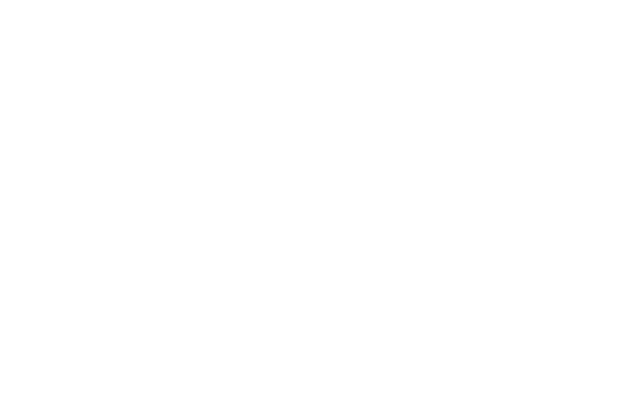
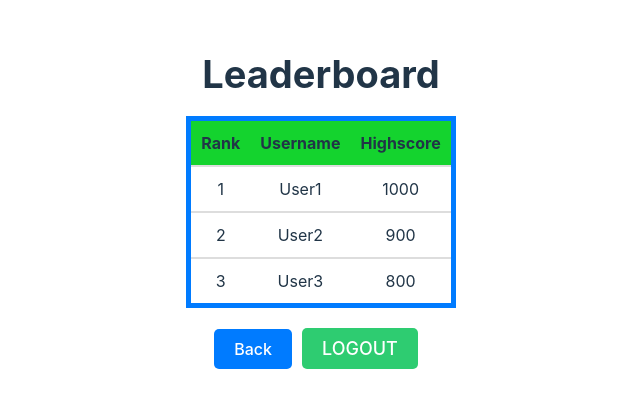
Before and after one commit to tkbunbury/3D-game, a React (Vite) app: page /leaderboard in a window 1280 px wide. Shown: the part 196-604 px from the top of the page, without its empty margins (319-959 px from the left). Built offline with nearby package versions, Linux system fonts and the light colour scheme.

Commit message:
Completed leaderboard front end

```diff
--- a/src/components/Leaderboard/Leaderboard.css
+++ b/src/components/Leaderboard/Leaderboard.css
@@ -0,0 +1,50 @@
+.leaderboard {
+    margin: auto;
+    padding: 20px;
+    max-width: 800px;
+}
+
+.leaderboard-title {
+    font-size: 38px;
+    margin-bottom: 20px;
+}
+
+.leaderboard-table {
+    width: 100%;
+    border-collapse: collapse;
+    margin-bottom: 20px;
+    border: 5px solid #007bff;
+}
+
+.leaderboard-table th,
+.leaderboard-table td {
+    padding: 10px;
+    border-bottom: 2px solid #ddd;
+}
+
+.leaderboard-table th {
+    text-align: left;
+    background-color: #14d32e;
+}
+
+.leaderboard-table tr:hover {
+    background-color: #5c5959;
+}
+
+.back-button,
+.logout-button {
+    margin-right: 10px;
+    padding: 10px 20px;
+    font-size: 16px;
+    background-color: #007bff;
+    color: #fff;
+    border: none;
+    border-radius: 5px;
+    cursor: pointer;
+    transition: background-color 0.3s ease;
+}
+
+.back-button:hover,
+.logout-button:hover {
+    background-color: #0056b3;
+}
--- a/src/components/Leaderboard/Leaderboard.jsx
+++ b/src/components/Leaderboard/Leaderboard.jsx
@@ -1,5 +1,51 @@
-function Leaderboard(){
+import React from 'react';
+import './Leaderboard.css';
+import { useNavigate } from 'react-router-dom';
 
+function Leaderboard() {
+    // Dummy data for leaderboard
+    const leaderboardData = [
+        { rank: 1, username: 'User1', highscore: 1000 },
+        { rank: 2, username: 'User2', highscore: 900 },
+        { rank: 3, username: 'User3', highscore: 800 },
+    ];
+
+    const navigate = useNavigate();
+
+    const handleBackClick = () => {
+        navigate(-1);
+    };
+
+    const handleLogoutClick = () => {
+        // We need to add Logic to logout the user and clear user data from local storage)
+        navigate('/');
+    };
+
+    return (
+        <div className="leaderboard">
+            <h1 className="leaderboard-title">Leaderboard</h1>
+            <table className="leaderboard-table">
+                <thead>
+                    <tr>
+                        <th>Rank</th>
+                        <th>Username</th>
+                        <th>Highscore</th>
+                    </tr>
+                </thead>
+                <tbody>
+                    {leaderboardData.map((entry, index) => (
+                        <tr key={index}>
+                            <td>{entry.rank}</td>
+                            <td>{entry.username}</td>
+                            <td>{entry.highscore}</td>
+                        </tr>
+                    ))}
+                </tbody>
+            </table>
+            <button className="back-button" onClick={handleBackClick}>Back</button>
+            <button className="logout-button" onClick={handleLogoutClick}>Logout</button>
+        </div>
+    );
 }
 
-export default Leaderboard
+export default Leaderboard;
```
